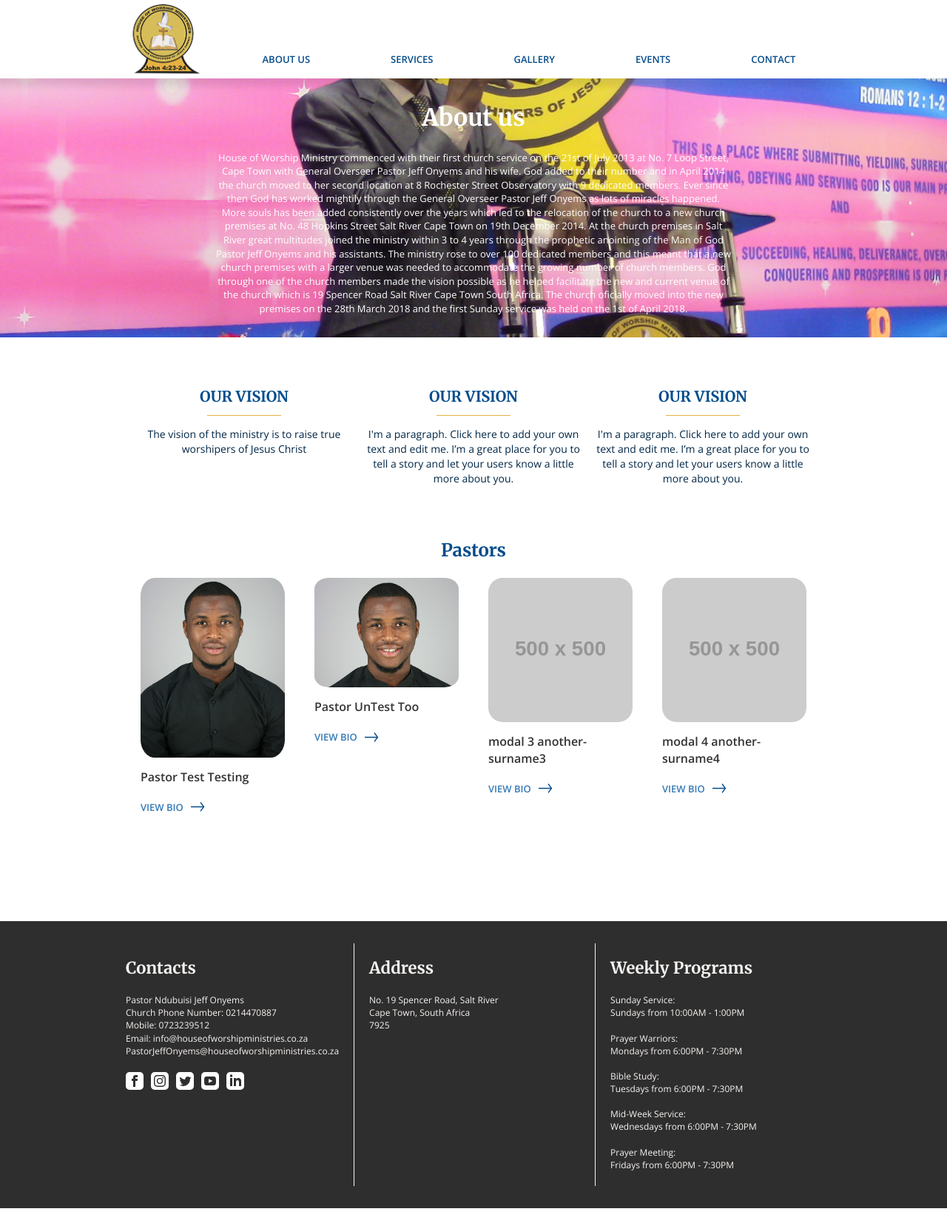
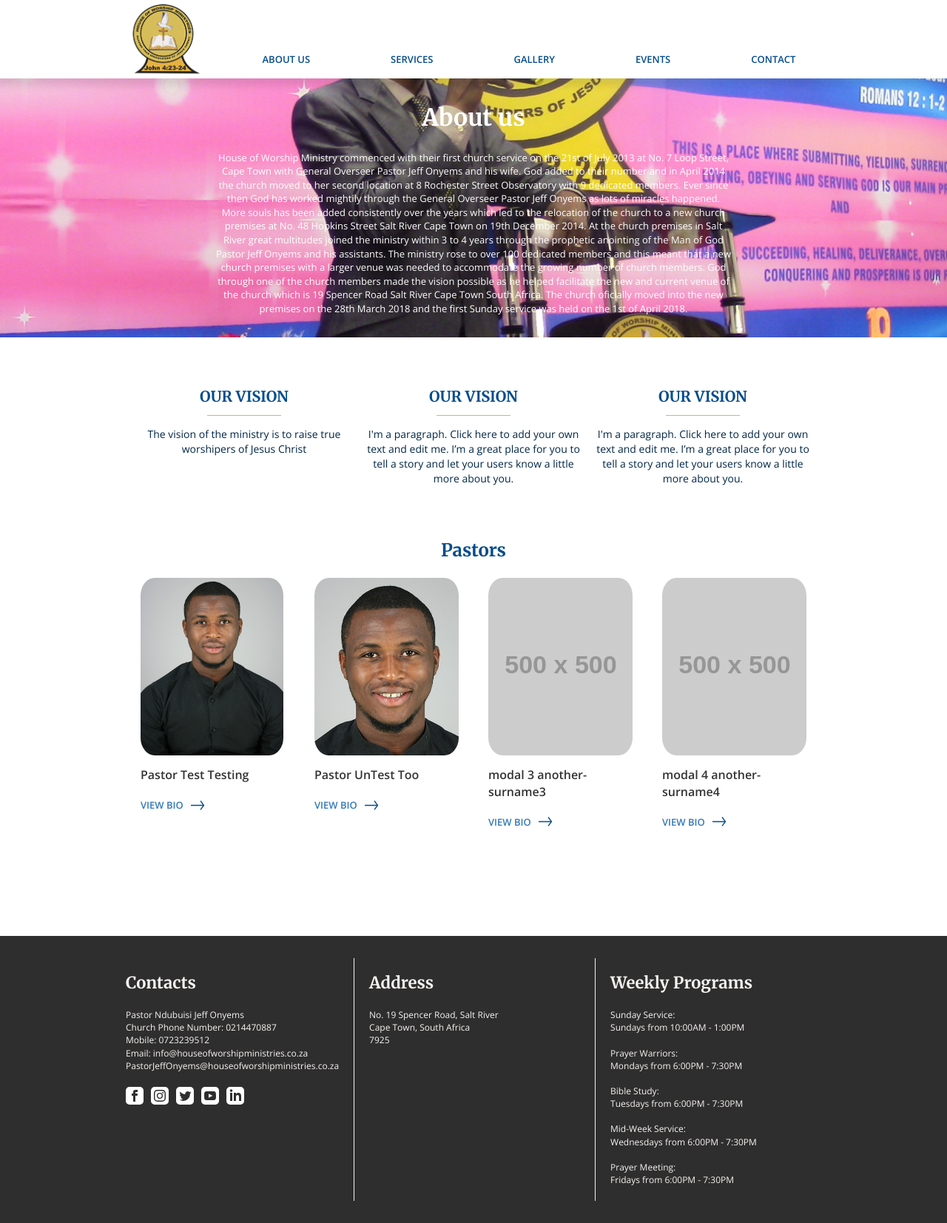
Before and after one commit to riyaadh47/hilary, a Jekyll site: the page built from _pages/about-us.html, in a window 1280 px wide. Shown: the whole page at 74% size. Built offline with Jekyll 4.4.1, drawn with Linux system fonts in a browser that asks for light colours; nearby versions of some CDN libraries; library files that are not in the unit come from our copies.

Commit message:
Bug fixes

```diff
--- a/_pages/about-us.html
+++ b/_pages/about-us.html
@@ -67,7 +67,7 @@ event-name: ''
 		<div class="pastors-wrapper">
 			{% for pastor in site.data.about.pastors %}
 			<div class="pastor">
-				<a href="" data-toggle="modal" data-target="#{{pastor.surname}}">
+				<a href="" data-toggle="modal" data-target="#{{pastor.surname}}" class="avatar">
 					<img src="{{pastor.picture}}">
 				</a>
 				<p>{{pastor.name}} {{pastor.surname}}</p>
--- a/_sass/_global.scss
+++ b/_sass/_global.scss
@@ -617,6 +617,11 @@ footer {
 			text-align: left;
 			font-family: $base-font;
 			font-weight: 600;
+			.avatar {
+				vertical-align: middle;
+				height: 240px;
+				margin-bottom: 15px;
+			}
 			a {
 				display: block;
 			}
@@ -629,8 +634,11 @@ footer {
 			}
 			img {
 				max-width: 100%;
+				height: 100%;
+				display: block;
 				border-radius: 10%;
-				margin-bottom: 15px;
+				margin-bottom: 0px;
+				object-fit: cover;
 			}
 			.bio {
 				display: flex;
```
